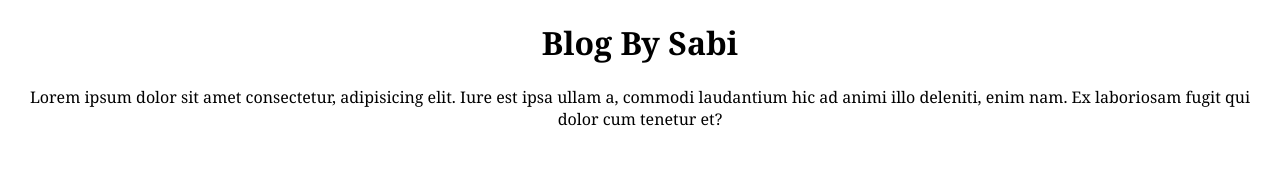
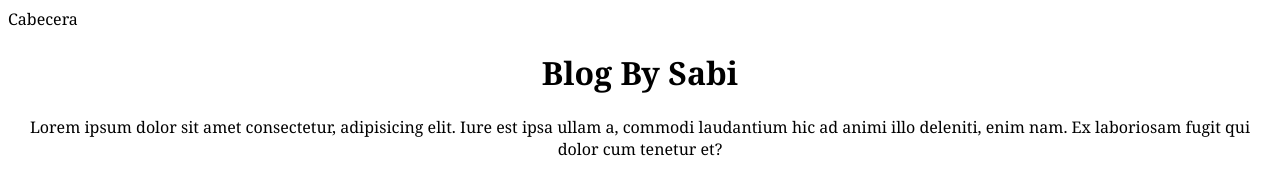
Before and after one commit to sabi3097/oneProjects, a plain HTML site: page index.html in a window 1280 px wide. Drawn offline with Linux system fonts and the light colour scheme; files that its build step writes are made by us from their sources.

Commit message:
Primer commit en cabecera

```diff
--- a/index.html
+++ b/index.html
@@ -8,6 +8,9 @@
     <link rel="stylesheet" href="css/style.css">
 </head>
 <body>
+    <div>
+        Cabecera
+    </div>
     <div class="container">
         <h1>Blog By Sabi</h1>
         <p>
```
